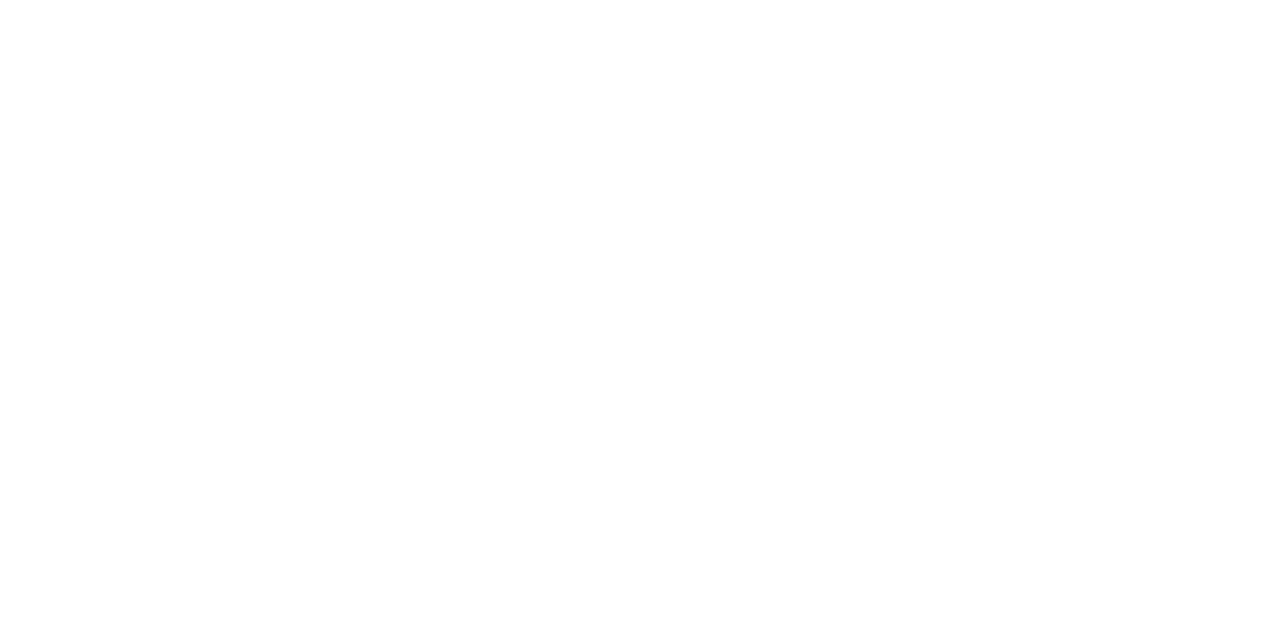
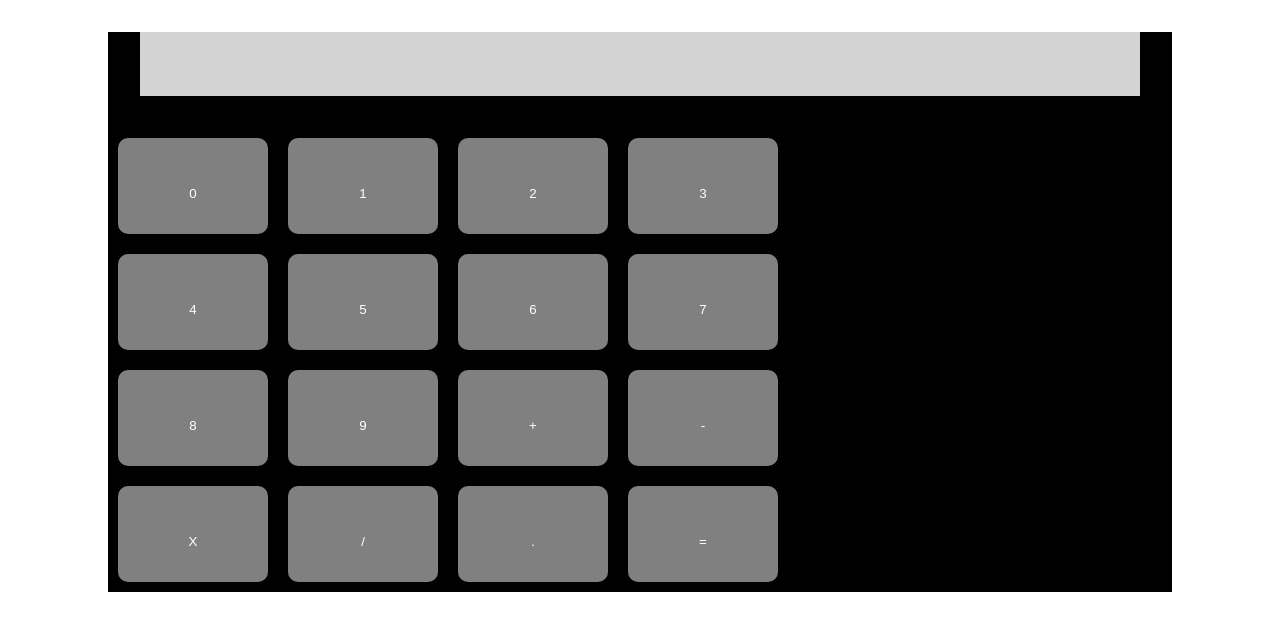
Before and after one commit to Blake-Peterson/Project-Calculator, a plain HTML site: page index.html in a window 1280 px wide. Drawn offline with Linux system fonts and the light colour scheme.

Commit message:
added current layout of css, still need clear button

```diff
--- a/index.html
+++ b/index.html
@@ -3,9 +3,11 @@
 <head>
     <meta charset="UTF-8">
     <meta name="viewport" content="width=device-width, initial-scale=1.0">
-    <title>Calculator</title>
+    <title>Project: Calculator</title>
+    <link href="styles.css", rel="stylesheet" type="text/css">
 </head>
 <body>
+    <div id="container"></div>
     <script src="script.js"></script>
 </body>
 </html>
--- a/script.js
+++ b/script.js
@@ -1,6 +1,7 @@
 let first_num;
 let operator;
 let second_num;
+const container = document.querySelector("#container");
 
 function add(num1, num2){
     return num1+num2;
@@ -30,3 +31,54 @@ function operate(first_num,operation, second_num){
     }
     return result;
 }
+
+function create_display(){
+    const display = document.createElement("div");
+    display.setAttribute("id","display");
+    container.appendChild(display);
+}
+
+function create_calculator_button_layout(){
+    let symbol="";
+    for(let i=0;i<4;i++){
+        const rows = document.createElement("div");
+        container.appendChild(rows);
+        for(let j=0;j<4;j++){
+            const buttons = document.createElement("button");
+            let number = (i*4)+j;
+            if(number>9){
+                switch(number){
+                    case 10:
+                        symbol="+";
+                        break;
+                    case 11:
+                        symbol="-";
+                        break;
+                    case 12:
+                        symbol="X";
+                        break;
+                    case 13:
+                        symbol="/";
+                        break;
+                    case 14:
+                        symbol=".";
+                        break;
+                    case 15:
+                        symbol="=";
+                        break;
+                }
+                buttons.textContent = symbol;
+            } else{
+                buttons.textContent = number.toString();
+            }
+            rows.appendChild(buttons);
+        }
+    }
+}
+
+function create_calculator(){
+    create_display();
+    create_calculator_button_layout();
+}
+
+create_calculator();
--- a/styles.css
+++ b/styles.css
@@ -0,0 +1,23 @@
+#container {
+  margin-left: 100px;
+  margin-right: 100px;
+  background-color: black;
+}
+
+#display {
+  color: black;
+  padding: 32px;
+  margin: 32px;
+  background-color: lightgray;
+}
+
+button {
+  background-color: gray;
+  border: none;
+  color: white;
+  padding: 48px 64px;
+  border-radius: 10px;
+  margin: 10px;
+  width: 150px;
+  height: 75px;
+}
```
